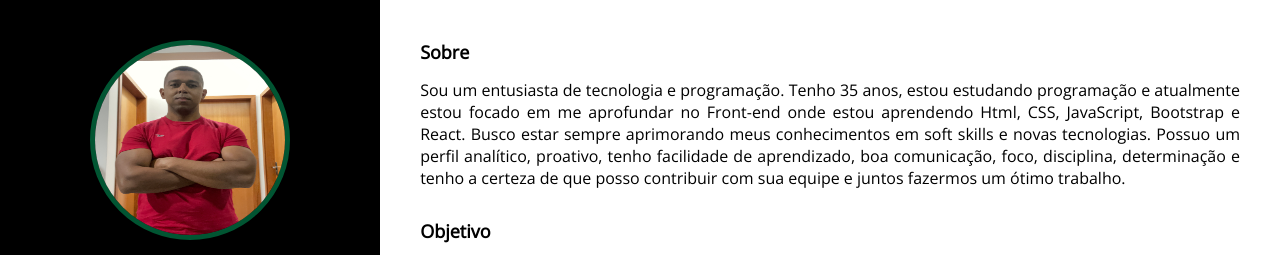
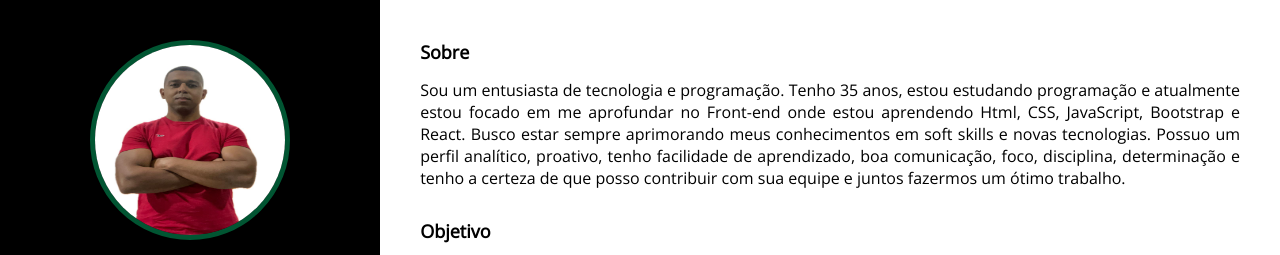
Before and after one commit to MayconRocha21/my-cv, a plain HTML site: page index.html in a window 1280 px wide. Shown: the top 255 px of the page. Drawn offline with nearby package versions, Linux system fonts and the light colour scheme.

Commit message:
Atualizando imagem perfil

```diff
--- a/index.html
+++ b/index.html
@@ -19,7 +19,7 @@
   <body>
     <div class="container">
       <div class="information-column">
-          <img src="images/IMG_6693.JPG" alt="Foto de Maycon Rocha">
+          <img src="images/imgProfile01.jpg" alt="Foto de Maycon Rocha">
           <h1>Maycon Rocha</h1>
           <h2>Desenvolvedor web</h2>
           <hr>
```
Also changed, not shown: images/IMG_6693.JPG (deleted), images/imgProfile01.jpg (added).
